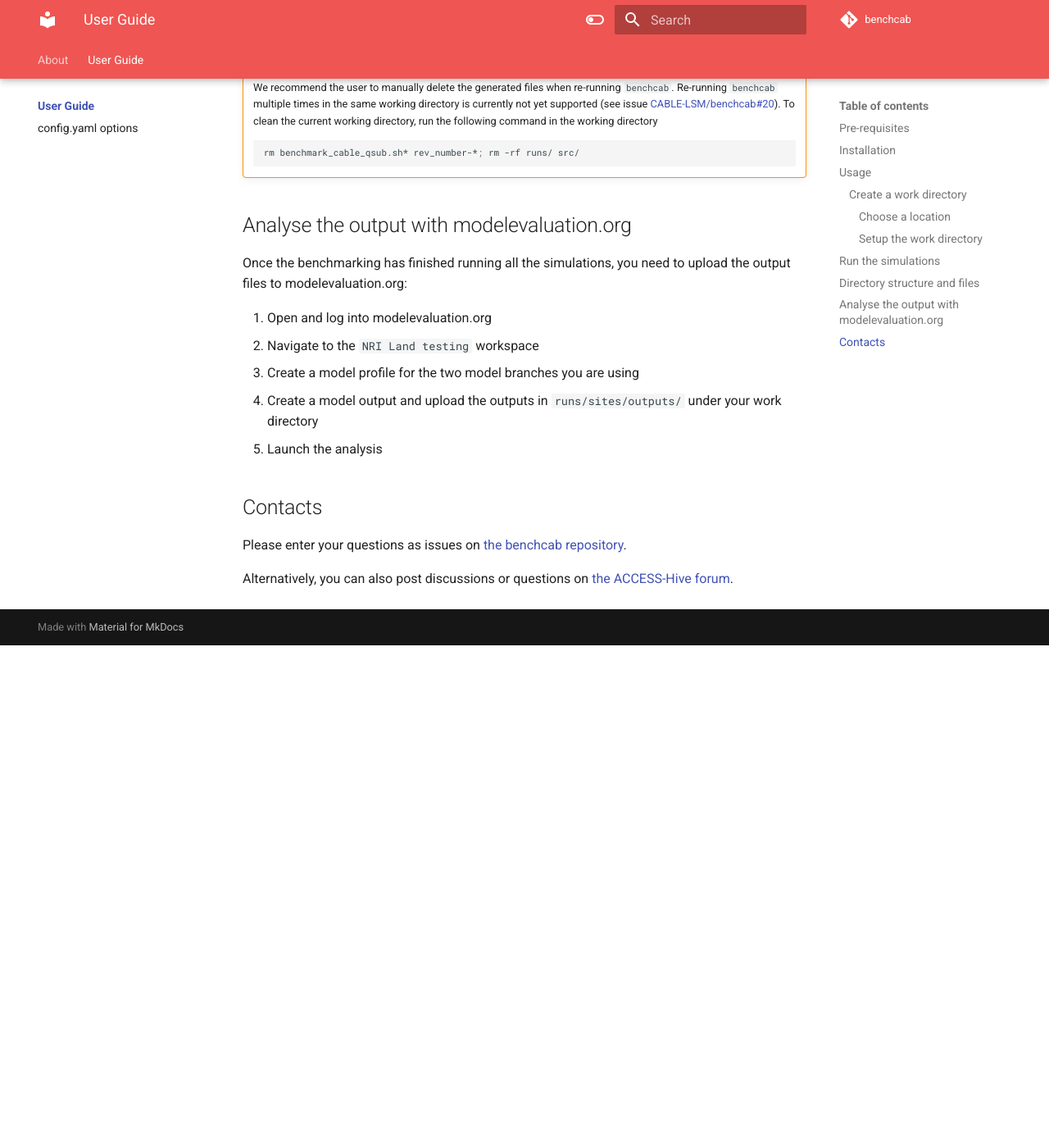
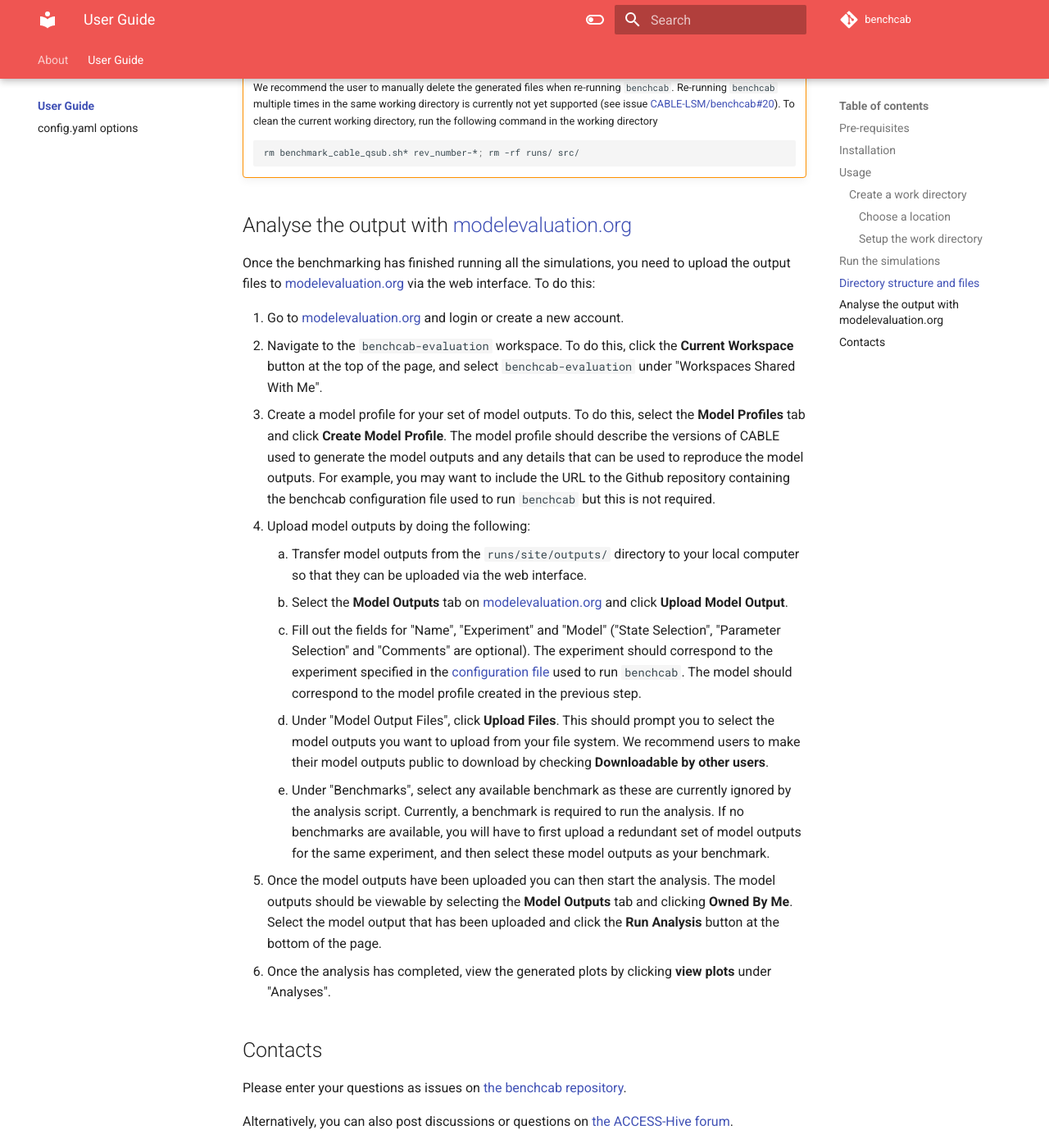
Before and after one commit to mdekauwe/CABLE_benchmarking, an MkDocs documentation site: the page built from docs/user_guide/index.md, in a window 1280 px wide and 1400 px high, scrolled down 3789 px. Shown: the whole window at 82% size. Built offline with MkDocs 1.6.1 and Material for MkDocs 9.7.7, drawn with Linux system fonts in a browser that asks for light colours; comment, search, counter and statistics services are not loaded; before the commit the page ends 4576 px from its top, so only the background shows below that.

Commit message:
Update guide for using modelevaluation.org

````diff
--- a/docs/user_guide/index.md
+++ b/docs/user_guide/index.md
@@ -34,13 +34,13 @@
 
 `benchcab` will run the exact same configurations on two CABLE branches specified by the user, e.g. a user branch (with personal changes) against the head of the trunk. The results should be attached with all new [tickets](https://trac.nci.org.au/trac/cable/report/1).
 
-The code will: (i) check out and (ii) build the code branches. Then it will run each executable across N standard science configurations for a given number of sites. It is possible to produce some plots locally from the output produced. But [the modelevaluation website](https://modelevaluation.org/) can be used for further benchmarking and evaluation.
+The code will: (i) check out and (ii) build the code branches. Then it will run each executable across N standard science configurations for a given number of sites. It is possible to produce some plots locally from the output produced. But [the modelevaluation website][meorg] can be used for further benchmarking and evaluation.
 
 ### Create a work directory
 
 #### Choose a location
 
-You can run the benchmark from any directory you want under `/scratch` or `/g/data`. `/scratch` is preferred as the data in the run directory does not need to be preserved for a long time. The code will create sub-directories as needed. Please ensure you have enough space to store the CABLE outputs in your directory, at least temporary, until you upload them to [modelevaluation.org](https://modelevaluation.org/). You will need about 33GB for the outputs for the `forty-two-site` experiment (with 8 different science configurations).
+You can run the benchmark from any directory you want under `/scratch` or `/g/data`. `/scratch` is preferred as the data in the run directory does not need to be preserved for a long time. The code will create sub-directories as needed. Please ensure you have enough space to store the CABLE outputs in your directory, at least temporary, until you upload them to [modelevaluation.org][meorg]. You will need about 33GB for the outputs for the `forty-two-site` experiment (with 8 different science configurations).
 
 !!! Warning "The HOME directory is unsuitable"
 
@@ -135,15 +135,24 @@
     rm benchmark_cable_qsub.sh* rev_number-*; rm -rf runs/ src/
     ```
 
-## Analyse the output with modelevaluation.org
+## Analyse the output with [modelevaluation.org][meorg]
 
-Once the benchmarking has finished running all the simulations, you need to upload the output files to modelevaluation.org:
+<!-- **Prerequisite**: To run the model evaluation step, you will need to create an account on [modelevaluation.org][meorg]. -->
 
-1. Open and log into modelevaluation.org
-1. Navigate to the `NRI Land testing` workspace
-1. Create a model profile for the two model branches you are using
-1. Create a model output and upload the outputs in `runs/sites/outputs/` under your work directory
-1. Launch the analysis
+Once the benchmarking has finished running all the simulations, you need to upload the output files to [modelevaluation.org][meorg] via the web interface. To do this:
+
+1. Go to [modelevaluation.org][meorg] and login or create a new account.
+2. Navigate to the `benchcab-evaluation` workspace. To do this, click the **Current Workspace** button at the top of the page, and select `benchcab-evaluation` under "Workspaces Shared With Me".
+3. Create a model profile for your set of model outputs. To do this, select the **Model Profiles** tab and click **Create Model Profile**. The model profile should describe the versions of CABLE used to generate the model outputs and any details that can be used to reproduce the model outputs. For example, you may want to include the URL to the Github repository containing the benchcab configuration file used to run `benchcab` but this is not required.
+4. Upload model outputs by doing the following:
+    1. Transfer model outputs from the `runs/site/outputs/` directory to your local computer so that they can be uploaded via the web interface.
+    2. Select the **Model Outputs** tab on [modelevaluation.org](meorg) and click **Upload Model Output**.
+    3. Fill out the fields for "Name", "Experiment" and "Model" ("State Selection", "Parameter Selection" and "Comments" are optional). The experiment should correspond to the experiment specified in the [configuration file](config_options) used to run `benchcab`. The model should correspond to the model profile created in the previous step.
+    4. Under "Model Output Files", click **Upload Files**. This should prompt you to select the model outputs you want to upload from your file system. We recommend users to make their model outputs public to download by checking **Downloadable by other users**.
+    5. Under "Benchmarks", select any available benchmark as these are currently ignored by the analysis script. Currently, a benchmark is required to run the analysis. If no benchmarks are available, you will have to first upload a redundant set of model outputs for the same experiment, and then select these model outputs as your benchmark.
+5. Once the model outputs have been uploaded you can then start the analysis. The model outputs should be viewable by selecting the **Model Outputs** tab and clicking **Owned By Me**. Select the model output that has been uploaded and click the **Run Analysis** button at the bottom of the page.
+6. Once the analysis has completed, view the generated plots by clicking **view plots** under "Analyses".
+
 
 ## Contacts
 
````
Also changed, not shown: other parts of docs/user_guide/index.md (+1 -0 lines).
